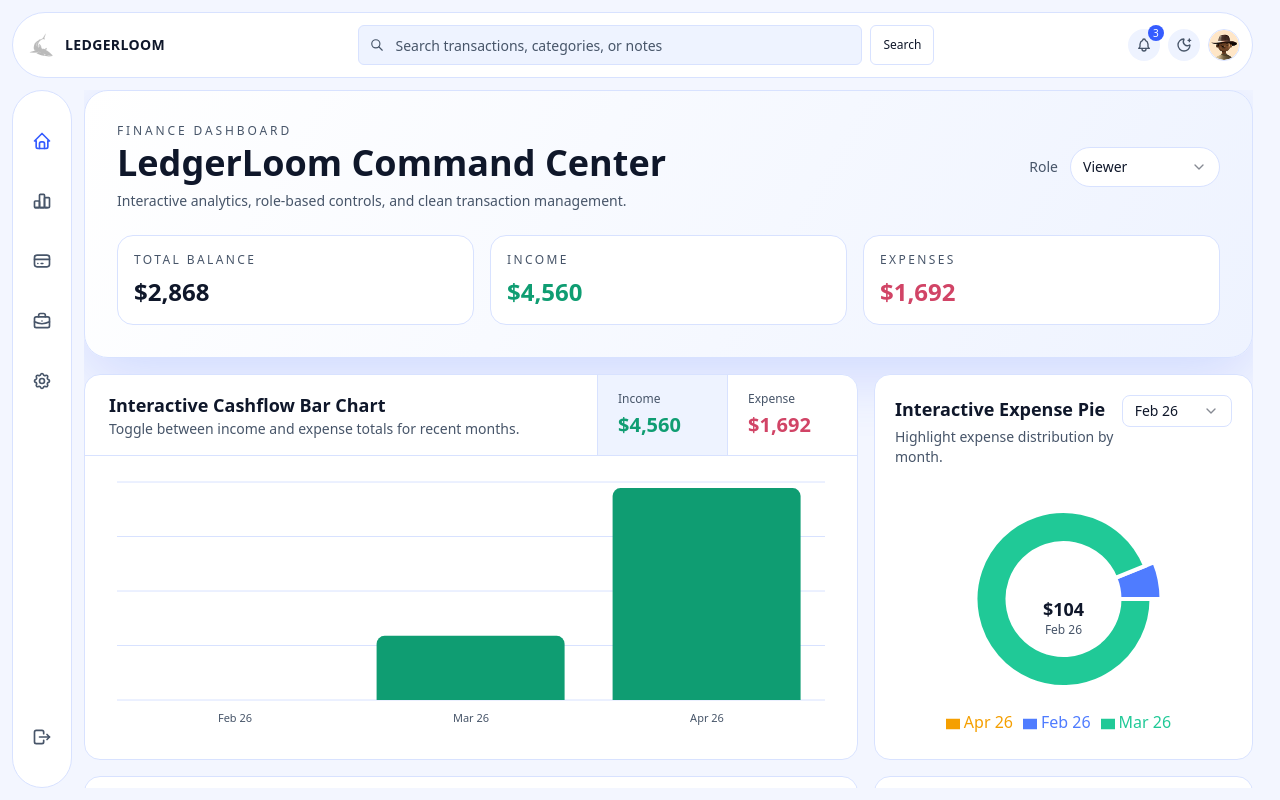
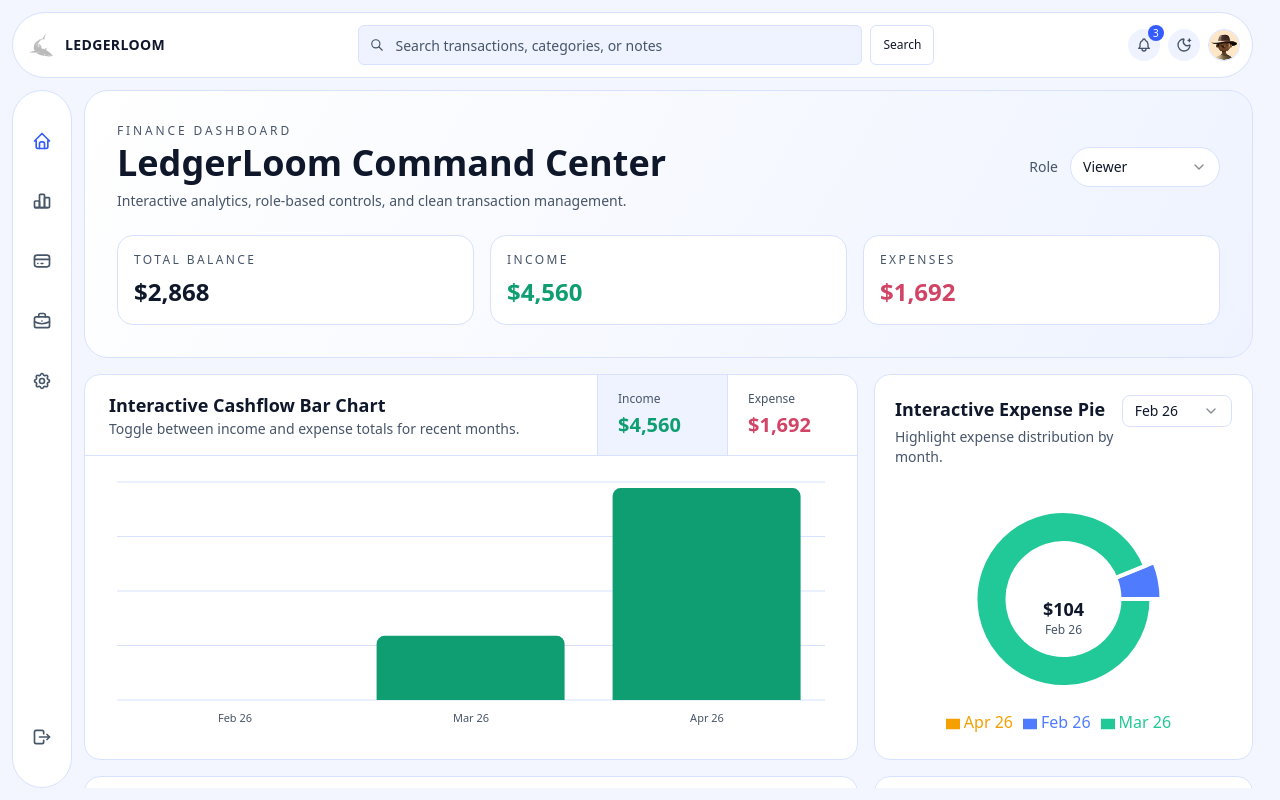
Before and after one commit to sarvesh-official/LedgerLoom, a Next.js app: page / in a window 1280 px wide. Built offline with nearby package versions, Linux system fonts and the light colour scheme.

Commit message:
style: remove hero glow strip under top section

```diff
--- a/src/app/dashboard/page.tsx
+++ b/src/app/dashboard/page.tsx
@@ -494,7 +494,7 @@ const Dashboard = () => {
 
   return (
     <div className="h-full overflow-y-auto scrollbar-hidden pb-4">
-      <section className="rounded-3xl p-6 sm:p-8 border border-[var(--border)] bg-[linear-gradient(120deg,var(--surface)_0%,var(--surface-soft)_100%)] shadow-[0_20px_60px_var(--ring)]">
+      <section className="rounded-3xl p-6 sm:p-8 border border-[var(--border)] bg-[linear-gradient(120deg,var(--surface)_0%,var(--surface-soft)_100%)]">
         <div className="flex flex-col gap-4 md:flex-row md:items-center md:justify-between">
           <div>
             <p className="text-xs uppercase tracking-[0.24em] text-[var(--muted)]">Finance Dashboard</p>
```
